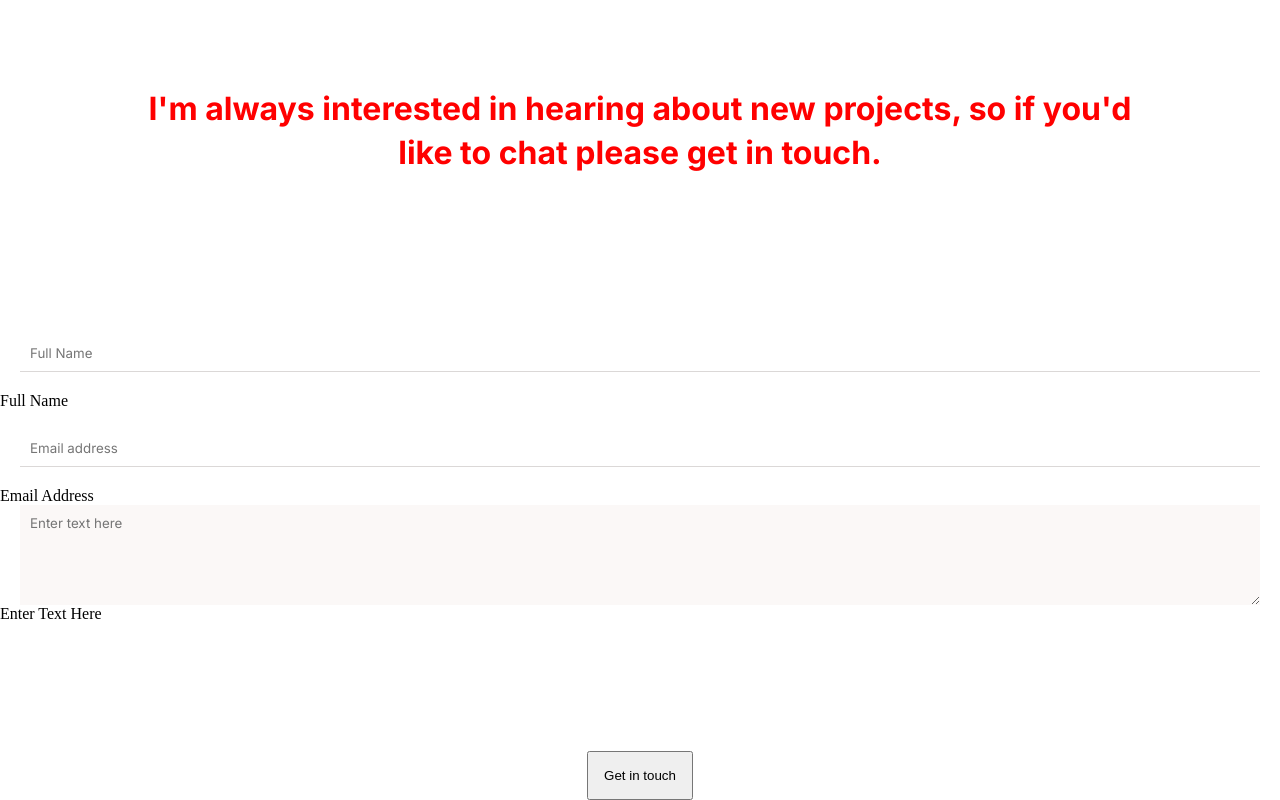
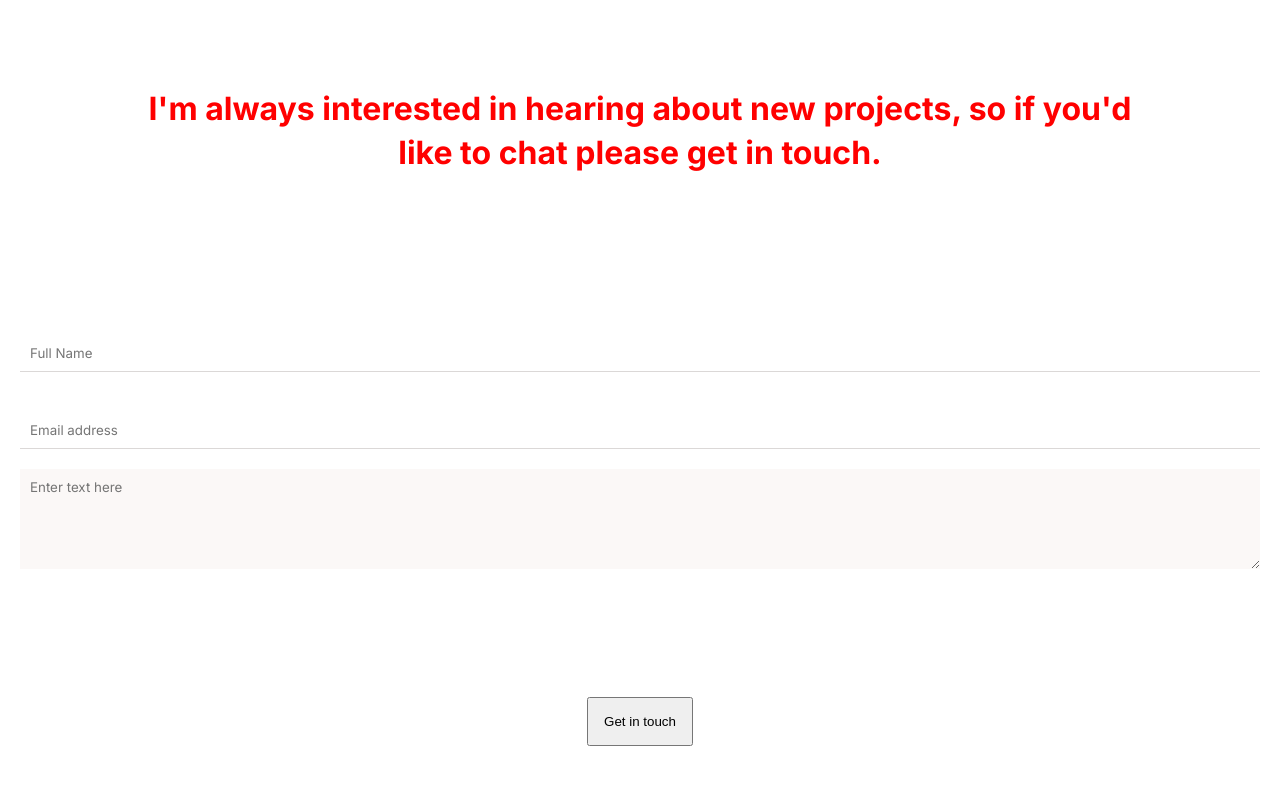
Before and after one commit to ouasamine/trials-portfolio, a website: page index.html in a window 1280 px wide. Shown: the part 7010-7810 px from the top of the page. After the commit the page ends 7756 px from the top, so only its background shows below. Drawn offline with Linux system fonts and the light colour scheme.

Commit message:
Implement requested changes

```diff
--- a/index.html
+++ b/index.html
@@ -298,11 +298,8 @@
         <form id="contact-form" action="https://formspree.io/">
           <fieldset>
               <input id="forminput1" type="text" name="full_name" placeholder="Full Name" maxlength="30" />
-              <label for="forminput1" class="label-remove">Full Name</label>
-              <input id="forminput2" type="text" name="email" placeholder="Email address" />
-              <label for="forminput2" class="label-remove">Email Address</label>
-              <textarea id="forminput3" name="message" placeholder="Enter text here"></textarea>
-              <label for="forminput3" class="label-remove">Enter Text Here</label>
+              <input id="forminput2" type="email" name="email" placeholder="Email address" />
+              <textarea id="forminput3" name="message" maxlength="200" placeholder="Enter text here"></textarea>
           </fieldset>
           <button class="card-button" name="button" type="submit">Get in touch</button>
           <div class="msg-container"></div>
```
